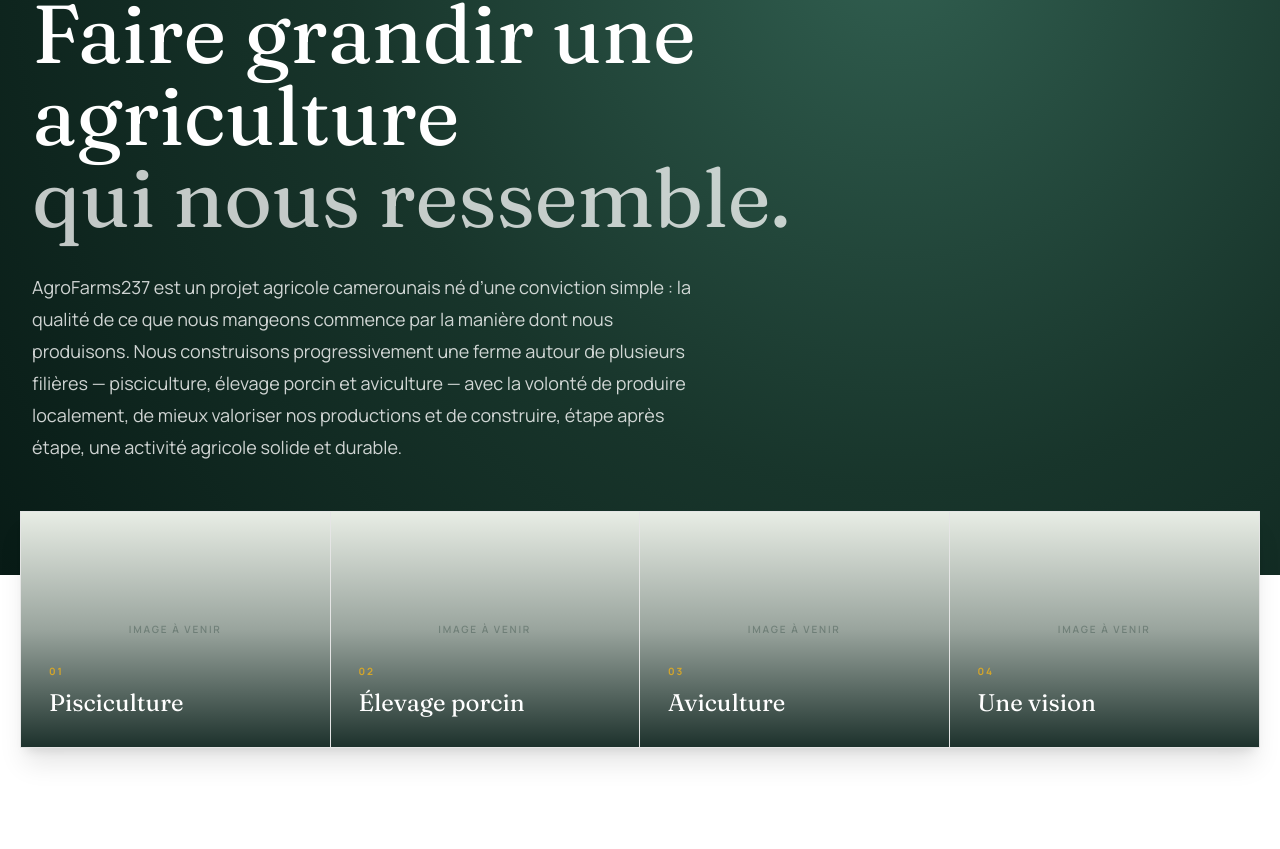
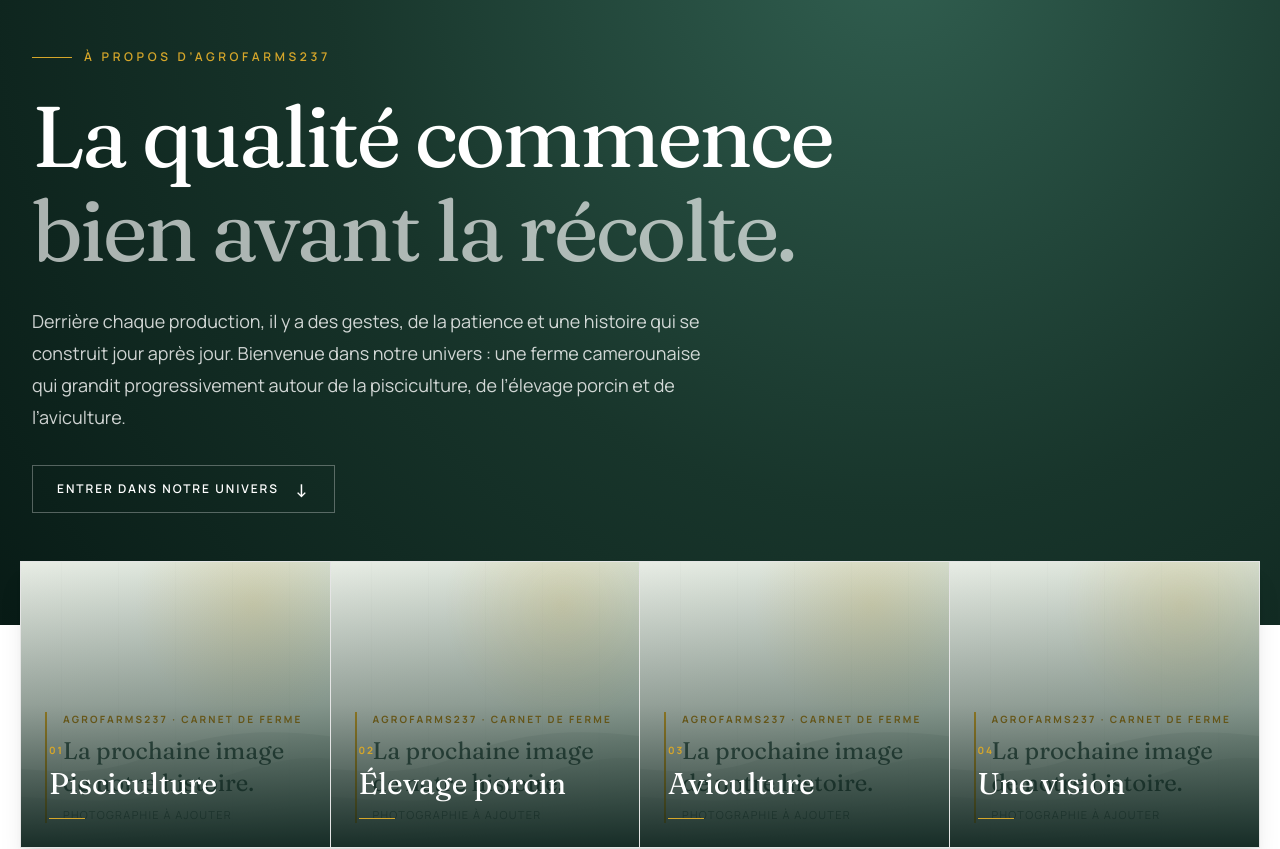
Before and after one commit to onguenejeanboscojo-ctrl/agrofarms237, a Next.js app: page /la-vie-de-la-ferme in a window 1280 px wide. Shown: the part 293-1142 px from the top of the page. Built offline with nearby package versions, Linux system fonts and the light colour scheme; no server answers.

Commit message:
Refactor page layout and styles for improved design
Updated layout and styles in the page component to enhance visual presentation and responsiveness.

```diff
--- a/app/la-vie-de-la-ferme/page.tsx
+++ b/app/la-vie-de-la-ferme/page.tsx
@@ -145,11 +145,29 @@ function MediaImage({
   if (!media) {
     return (
       <div
-        className={`flex h-full w-full items-center justify-center bg-[#E8EDE5] ${className}`}
+        role="img"
+        aria-label={`${alt} — photographie à ajouter`}
+        className={`relative flex h-full w-full items-end overflow-hidden bg-[#E8EDE5] ${className}`}
       >
-        <span className="text-[10px] font-semibold uppercase tracking-[0.18em] text-[#18352B]/30">
-          Image à venir
+        <div className="absolute inset-0 bg-[radial-gradient(ellipse_at_75%_15%,rgba(213,166,42,0.18),transparent_36%),linear-gradient(135deg,#E8EDE5_0%,#D6E0D5_48%,#B9CDBF_100%)]" />
+        <div className="absolute inset-0 opacity-30">
+          <svg viewBox="0 0 600 300" preserveAspectRatio="xMidYMid slice" className="h-full w-full" aria-hidden="true">
+            <path d="M0 230 C100 190 170 245 270 205 S450 175 600 210 V300 H0Z" fill="#18352B" opacity=".22" />
+            <path d="M0 260 C120 220 200 280 340 230 S480 220 600 245 V300 H0Z" fill="#18352B" opacity=".18" />
+            <path d="M60 0 V300 M120 0 V300 M180 0 V300 M240 0 V300 M300 0 V300 M360 0 V300 M420 0 V300 M480 0 V300 M540 0 V300" stroke="#18352B" strokeWidth=".5" opacity=".12" />
+          </svg>
+        </div>
+        <div className="relative m-4 border-l-2 border-[#D5A62A] pl-4 sm:m-6">
+          <span className="block text-[9px] font-bold uppercase tracking-[0.22em] text-[#A67D1A] sm:text-[10px]">
+            AgroFarms237 · Carnet de ferme
           </span>
+          <span className="mt-2 block max-w-[22rem] font-serif text-xl leading-tight text-[#18352B]/75 sm:text-2xl">
+            La prochaine image de notre histoire.
+          </span>
+          <span className="mt-2 block text-[10px] uppercase tracking-[0.12em] text-[#18352B]/50 sm:text-[11px]">
+            Photographie à ajouter
+          </span>
+        </div>
       </div>
     );
   }
@@ -296,13 +314,13 @@ export default async function LaVieDeLaFermePage() {
   );
 
   return (
-    <main className="min-w-0 overflow-x-clip bg-white text-[#18352B]">
+    <main className="bg-white text-[#18352B]">
 
       {/* ===================================================== */}
       {/* HERO                                                   */}
       {/* ===================================================== */}
 
-      <section className="relative min-h-[610px] overflow-hidden bg-[#18352B] text-white sm:min-h-[680px] lg:min-h-[800px]">
+      <section className="relative min-h-[700px] overflow-hidden bg-[#18352B] text-white sm:min-h-[760px] lg:min-h-[850px]">
 
         {heroMedia ? (
           <>
@@ -313,9 +331,9 @@ export default async function LaVieDeLaFermePage() {
             />
 
             {/* Image pleine largeur + profondeur */}
-            <div className="absolute inset-0 bg-[#071D18]/45" />
+            <div className="absolute inset-0 bg-[#071D18]/35" />
 
-            <div className="absolute inset-0 bg-gradient-to-r from-[#071D18]/90 via-[#071D18]/55 to-transparent" />
+            <div className="absolute inset-0 bg-gradient-to-r from-[#071D18]/90 via-[#071D18]/50 to-[#071D18]/10" />
 
             <div className="absolute inset-0 bg-gradient-to-t from-[#071D18]/80 via-transparent to-[#071D18]/15" />
 
@@ -326,24 +344,29 @@ export default async function LaVieDeLaFermePage() {
           <div className="absolute inset-0 bg-[radial-gradient(circle_at_70%_20%,#315F50_0%,#18352B_50%,#081B16_100%)]" />
         )}
 
-        <div className="relative mx-auto flex min-h-[610px] max-w-7xl items-end px-5 pb-12 pt-28 sm:min-h-[680px] sm:px-6 sm:pb-16 lg:min-h-[800px] lg:px-8 lg:pb-28 lg:pt-36">
+        <div className="relative mx-auto flex min-h-[700px] max-w-7xl items-end px-5 pb-14 pt-32 sm:min-h-[760px] sm:px-8 sm:pb-20 lg:min-h-[850px] lg:px-8 lg:pb-28">
 
           <div className="max-w-5xl">
 
-            <p className="mb-4 text-[10px] font-semibold uppercase tracking-[0.2em] text-[#D5A62A] sm:mb-6 sm:text-sm sm:tracking-[0.3em]">
+            <div className="mb-7 flex items-center gap-3">
+              <span className="h-px w-10 bg-[#D5A62A]" />
+              <p className="text-[10px] font-semibold uppercase tracking-[0.24em] text-[#D5A62A] sm:text-xs sm:tracking-[0.3em]">
                 À propos d’AgroFarms237
               </p>
+            </div>
 
-            <h1 className="max-w-full break-words font-serif text-[2.65rem] leading-[1.02] sm:text-6xl lg:text-[82px]">
-              Faire grandir une agriculture
-              <span className="block text-white/75">
-                qui nous ressemble.
-              </span>
+            <h1 className="max-w-5xl font-serif text-[2.8rem] leading-[0.98] tracking-[-0.035em] sm:text-6xl lg:text-[86px]">
+              La qualité commence
+              <span className="mt-1 block text-white/65 sm:mt-2">bien avant la récolte.</span>
             </h1>
 
-            <p className="mt-5 max-w-2xl text-sm leading-7 text-white/80 sm:mt-8 sm:text-lg sm:leading-8">
-              AgroFarms237 est un projet agricole camerounais né d’une conviction simple : la qualité de ce que nous mangeons commence par la manière dont nous produisons. Nous construisons progressivement une ferme autour de plusieurs filières — pisciculture, élevage porcin et aviculture — avec la volonté de produire localement, de mieux valoriser nos productions et de construire, étape après étape, une activité agricole solide et durable.
+            <p className="mt-6 max-w-2xl text-sm leading-7 text-white/80 sm:mt-8 sm:text-lg sm:leading-8">
+              Derrière chaque production, il y a des gestes, de la patience et une histoire qui se construit jour après jour. Bienvenue dans notre univers : une ferme camerounaise qui grandit progressivement autour de la pisciculture, de l’élevage porcin et de l’aviculture.
             </p>
+            <a href="#la-vie-de-la-ferme" className="mt-8 inline-flex min-h-12 items-center gap-4 border border-white/30 px-5 text-[10px] font-semibold uppercase tracking-[0.16em] text-white transition hover:border-[#D5A62A] hover:bg-[#D5A62A] hover:text-[#18352B] sm:px-6 sm:text-xs">
+              Entrer dans notre univers
+              <span aria-hidden="true" className="text-lg">↓</span>
+            </a>
 
           </div>
 
@@ -355,7 +378,7 @@ export default async function LaVieDeLaFermePage() {
       {/* CARTES SOUS HERO                                       */}
       {/* ===================================================== */}
 
-      <section className="relative z-10 -mt-6 px-4 sm:-mt-10 sm:px-5 lg:-mt-16">
+      <section className="relative z-10 -mt-10 px-5 lg:-mt-16">
 
         <div className="mx-auto grid max-w-7xl overflow-hidden border border-black/10 bg-white shadow-xl shadow-black/10 md:grid-cols-2 lg:grid-cols-4">
 
@@ -385,7 +408,7 @@ export default async function LaVieDeLaFermePage() {
             return (
               <article
                 key={item.title}
-                className="group relative min-h-[235px] overflow-hidden border-b border-black/10 last:border-b-0 md:border-r md:last:border-r-0 lg:border-b-0"
+                className="group relative min-h-[245px] overflow-hidden border-b border-black/10 last:border-b-0 md:min-h-[260px] md:border-r md:last:border-r-0 lg:min-h-[285px] lg:border-b-0"
               >
 
                 <div className="absolute inset-0">
@@ -400,15 +423,16 @@ export default async function LaVieDeLaFermePage() {
 
                 </div>
 
-                <div className="relative flex min-h-[235px] flex-col justify-end p-7 text-white">
+                <div className="relative flex min-h-[245px] flex-col justify-end p-5 text-white sm:min-h-[260px] sm:p-7 lg:min-h-[285px]">
 
                   <span className="text-[10px] font-bold uppercase tracking-[0.18em] text-[#D5A62A]">
                     0{index + 1}
                   </span>
 
-                  <h2 className="mt-2 font-serif text-2xl">
+                  <h2 className="mt-2 font-serif text-2xl leading-tight sm:text-3xl">
                     {item.title}
                   </h2>
+                  <span className="mt-4 h-px w-9 bg-[#D5A62A] transition-all duration-500 group-hover:w-16" />
 
                 </div>
 
@@ -426,9 +450,9 @@ export default async function LaVieDeLaFermePage() {
 
       <section className="bg-white">
 
-        <div className="mx-auto max-w-7xl px-5 py-14 sm:px-6 sm:py-20 lg:px-8 lg:py-36">
+        <div className="mx-auto max-w-7xl px-5 py-16 sm:px-6 sm:py-20 lg:px-8 lg:py-36">
 
-          <div className="grid min-w-0 gap-8 sm:gap-12 lg:grid-cols-[0.75fr_1.25fr] lg:items-start">
+          <div className="grid gap-16 lg:grid-cols-[0.75fr_1.25fr] lg:items-start">
 
             <div>
 
@@ -436,7 +460,7 @@ export default async function LaVieDeLaFermePage() {
                 Qui sommes-nous ?
               </p>
 
-              <h2 className="mt-5 font-serif text-3xl leading-[1.08] sm:text-5xl lg:text-6xl">
+              <h2 className="mt-5 font-serif text-4xl leading-[1.05] sm:text-5xl lg:text-6xl">
                 Une ferme qui se construit.
                 <span className="block text-[#A67D1A]">
                   Une vision qui grandit.
@@ -469,9 +493,9 @@ export default async function LaVieDeLaFermePage() {
 
 
           {/* PHOTO QUI SOMMES-NOUS */}
-          <div className="mt-10 grid min-w-0 gap-5 sm:mt-14 sm:gap-8 lg:mt-20 lg:grid-cols-[1.3fr_0.7fr]">
+          <div className="mt-20 grid gap-8 lg:grid-cols-[1.3fr_0.7fr]">
 
-            <div className="relative h-[280px] min-h-0 overflow-hidden bg-[#E8EDE5] sm:h-[360px] lg:h-auto lg:min-h-[450px]">
+            <div className="relative min-h-[450px] overflow-hidden bg-[#E8EDE5]">
 
               <MediaImage
                 media={whoWeAreMedia}
@@ -493,7 +517,7 @@ export default async function LaVieDeLaFermePage() {
 
 
             {/* NOTRE DÉMARCHE : FOND VERT CONSERVÉ */}
-            <div className="flex min-h-[340px] flex-col justify-between gap-8 bg-[#18352B] p-6 text-white sm:min-h-[400px] sm:p-9 lg:min-h-[450px] lg:p-12">
+            <div className="flex min-h-[450px] flex-col justify-between bg-[#18352B] p-9 text-white sm:p-12">
 
               <div>
 
@@ -528,7 +552,7 @@ export default async function LaVieDeLaFermePage() {
 
       <section className="bg-[#F3EFE5]">
 
-        <div className="mx-auto max-w-7xl px-5 py-14 sm:px-6 sm:py-20 lg:px-8 lg:py-36">
+        <div className="mx-auto max-w-7xl px-5 py-16 sm:px-6 sm:py-20 lg:px-8 lg:py-36">
 
           <div className="max-w-4xl">
 
@@ -536,7 +560,7 @@ export default async function LaVieDeLaFermePage() {
               Notre trajectoire
             </p>
 
-            <h2 className="mt-5 font-serif text-3xl leading-[1.08] sm:text-5xl lg:text-6xl">
+            <h2 className="mt-5 font-serif text-4xl leading-[1.05] sm:text-5xl lg:text-6xl">
               Une ferme ne se construit
               pas en une seule étape.
             </h2>
@@ -559,7 +583,7 @@ export default async function LaVieDeLaFermePage() {
               return (
                 <article
                   key={stage.number}
-                  className="grid min-w-0 gap-5 py-8 sm:gap-8 sm:py-10 lg:grid-cols-[90px_0.75fr_1fr] lg:items-center lg:gap-12"
+                  className="grid gap-8 py-10 lg:grid-cols-[90px_0.75fr_1fr] lg:items-center lg:gap-12"
                 >
 
                   <span className="font-serif text-5xl text-[#A67D1A]/35">
@@ -582,7 +606,7 @@ export default async function LaVieDeLaFermePage() {
 
                   </div>
 
-                  <div className="h-[200px] overflow-hidden bg-[#DCE5DC] sm:h-[260px] lg:h-[220px]">
+                  <div className="h-[220px] overflow-hidden bg-[#DCE5DC]">
 
                     <MediaImage
                       media={image}
@@ -609,9 +633,9 @@ export default async function LaVieDeLaFermePage() {
 
       <section className="bg-white">
 
-        <div className="mx-auto max-w-7xl px-5 py-14 sm:px-6 sm:py-20 lg:px-8 lg:py-36">
+        <div className="mx-auto max-w-7xl px-5 py-16 sm:px-6 sm:py-20 lg:px-8 lg:py-36">
 
-          <div className="grid min-w-0 gap-6 sm:gap-10 lg:grid-cols-[0.8fr_1.2fr] lg:items-end">
+          <div className="grid gap-10 lg:grid-cols-[0.8fr_1.2fr] lg:items-end">
 
             <div>
 
@@ -619,7 +643,7 @@ export default async function LaVieDeLaFermePage() {
                 Nos activités
               </p>
 
-              <h2 className="mt-5 font-serif text-3xl leading-[1.08] sm:text-5xl lg:text-6xl">
+              <h2 className="mt-5 font-serif text-4xl leading-[1.05] sm:text-5xl lg:text-6xl">
                 Trois filières,
                 <span className="block text-[#A67D1A]">
                   une même ambition.
@@ -635,7 +659,7 @@ export default async function LaVieDeLaFermePage() {
           </div>
 
 
-          <div className="mt-10 grid gap-5 sm:mt-12 sm:gap-6 lg:mt-16 lg:grid-cols-3">
+          <div className="mt-16 grid gap-6 lg:grid-cols-3">
 
             {activities.map((activity) => {
 
@@ -664,7 +688,7 @@ export default async function LaVieDeLaFermePage() {
 
                   </div>
 
-                  <div className="p-5 sm:p-9">
+                  <div className="p-8 sm:p-9">
 
                     <h3 className="font-serif text-3xl">
                       {activity.title}
@@ -690,7 +714,7 @@ export default async function LaVieDeLaFermePage() {
 
             <Link
               href="/notre-elevage"
-              className="inline-flex min-h-12 w-full items-center justify-center border border-[#18352B]/25 px-5 text-center text-[11px] font-semibold uppercase tracking-[0.1em] text-[#18352B] transition hover:bg-[#18352B] hover:text-white sm:w-auto sm:px-7 sm:text-xs sm:tracking-[0.14em]"
+              className="inline-flex min-h-12 items-center justify-center border border-[#18352B]/25 px-7 text-xs font-semibold uppercase tracking-[0.14em] text-[#18352B] transition hover:bg-[#18352B] hover:text-white"
             >
               Découvrir notre ferme
             </Link>
@@ -708,9 +732,9 @@ export default async function LaVieDeLaFermePage() {
 
       <section className="bg-[#18352B] text-white">
 
-        <div className="mx-auto max-w-7xl px-5 py-14 sm:px-6 sm:py-20 lg:px-8 lg:py-36">
+        <div className="mx-auto max-w-7xl px-5 py-16 sm:px-6 sm:py-20 lg:px-8 lg:py-36">
 
-          <div className="grid min-w-0 gap-8 sm:gap-12 lg:grid-cols-[0.9fr_1.1fr] lg:items-center">
+          <div className="grid gap-14 lg:grid-cols-[0.9fr_1.1fr] lg:items-center">
 
             <div>
 
@@ -718,7 +742,7 @@ export default async function LaVieDeLaFermePage() {
                 Notre vision
               </p>
 
-              <h2 className="mt-5 font-serif text-3xl leading-[1.08] sm:text-5xl lg:text-6xl">
+              <h2 className="mt-5 font-serif text-4xl leading-[1.05] sm:text-5xl lg:text-6xl">
                 Construire plus qu’une ferme.
                 <span className="block text-white/60">
                   Construire une activité agricole qui peut durer.
@@ -732,7 +756,7 @@ export default async function LaVieDeLaFermePage() {
             </div>
 
 
-            <div className="relative h-[320px] min-h-0 overflow-hidden bg-[#24463D] sm:h-[400px] lg:h-auto lg:min-h-[480px]">
+            <div className="relative min-h-[480px] overflow-hidden bg-[#24463D]">
 
               <MediaImage
                 media={visionMedia}
@@ -770,7 +794,7 @@ export default async function LaVieDeLaFermePage() {
 
       <section className="bg-[#F3EFE5]">
 
-        <div className="mx-auto max-w-7xl px-5 py-14 sm:px-6 sm:py-20 lg:px-8 lg:py-28">
+        <div className="mx-auto max-w-7xl px-5 py-16 sm:px-6 sm:py-20 lg:px-8 lg:py-28">
 
           <div className="max-w-3xl">
 
@@ -778,14 +802,14 @@ export default async function LaVieDeLaFermePage() {
               Nos valeurs
             </p>
 
-            <h2 className="mt-5 font-serif text-3xl leading-tight sm:text-5xl">
+            <h2 className="mt-5 font-serif text-4xl leading-tight sm:text-5xl">
               Ce qui guide notre manière de construire.
             </h2>
 
           </div>
 
 
-          <div className="mt-10 grid min-w-0 gap-px overflow-hidden border border-black/10 bg-black/10 sm:mt-12 md:grid-cols-2 lg:mt-16 lg:grid-cols-4">
+          <div className="mt-16 grid gap-px overflow-hidden border border-black/10 bg-black/10 md:grid-cols-2 lg:grid-cols-4">
 
             {[
               {
@@ -844,20 +868,23 @@ export default async function LaVieDeLaFermePage() {
 
       <section className="bg-white">
 
-        <div className="mx-auto max-w-7xl px-5 py-14 sm:px-6 sm:py-20 lg:px-8 lg:py-28">
+        <div className="mx-auto max-w-7xl px-5 py-16 sm:px-6 sm:py-20 lg:px-8 lg:py-28">
 
           <div className="max-w-3xl">
 
-            <p className="text-xs font-semibold uppercase tracking-[0.25em] text-[#A67D1A]">
-              La vie de la ferme
+            <div className="flex items-center gap-3">
+              <span className="h-px w-9 bg-[#D5A62A]" />
+              <p className="text-[10px] font-semibold uppercase tracking-[0.22em] text-[#A67D1A] sm:text-xs sm:tracking-[0.25em]">
+                Le journal de la ferme
               </p>
+            </div>
 
-            <h2 className="mt-5 font-serif text-3xl leading-tight sm:text-5xl">
-              Derrière chaque production, il y a du travail.
+            <h2 className="mt-5 max-w-4xl font-serif text-3xl leading-[1.08] tracking-[-0.02em] sm:text-5xl lg:text-6xl">
+              Les coulisses d’une histoire qui grandit.
             </h2>
 
-            <p className="mt-6 text-base leading-8 text-black/60 sm:text-lg">
-              Une ferme ne se résume jamais à ce que l’on voit sur une étagère ou dans une assiette. Derrière chaque production, il y a des journées de travail, des soins, de l’entretien, de l’organisation, des décisions, des apprentissages et parfois des imprévus. Cette partie de notre site est une fenêtre ouverte sur cette réalité. Vous y découvrirez progressivement les coulisses d’AgroFarms237 : les productions, les installations, les animaux, les moments de travail et les étapes qui font évoluer la ferme. Parce que nous voulons aussi vous montrer ce qu’il y a derrière ce que nous produisons.
+            <p className="mt-5 max-w-3xl text-sm leading-7 text-black/60 sm:mt-6 sm:text-lg sm:leading-8">
+              Les bassins, les animaux, les installations, les journées de travail et les petites victoires : cet espace est destiné à accueillir les images qui racontent notre quotidien. Certaines histoires sont déjà visibles, d’autres viendront au fil de la vie de la ferme.
             </p>
 
           </div>
@@ -897,7 +924,7 @@ export default async function LaVieDeLaFermePage() {
 
       <section className="bg-[#F3EFE5]">
 
-        <div className="mx-auto max-w-7xl px-5 py-14 sm:px-6 sm:py-20 lg:px-8 lg:py-28">
+        <div className="mx-auto max-w-7xl px-5 py-16 sm:px-6 sm:py-20 lg:px-8 lg:py-28">
 
           <div className="max-w-3xl">
 
@@ -905,7 +932,7 @@ export default async function LaVieDeLaFermePage() {
               Notre équipe
             </p>
 
-            <h2 className="mt-5 font-serif text-3xl leading-tight sm:text-5xl">
+            <h2 className="mt-5 font-serif text-4xl leading-tight sm:text-5xl">
               Derrière une ferme, il y a toujours des femmes et des hommes.
             </h2>
 
@@ -918,7 +945,7 @@ export default async function LaVieDeLaFermePage() {
 
           {team.length > 0 ? (
 
-            <div className="mt-10 grid min-w-0 gap-5 sm:mt-12 sm:grid-cols-2 sm:gap-8 lg:mt-16 lg:grid-cols-3">
+            <div className="mt-16 grid gap-8 sm:grid-cols-2 lg:grid-cols-3">
 
               {team.map((member) => {
 
@@ -960,7 +987,7 @@ export default async function LaVieDeLaFermePage() {
                     </div>
 
 
-                    <div className="p-5 sm:p-8">
+                    <div className="p-8">
 
                       <h3 className="font-serif text-2xl">
                         {member.name}
@@ -991,7 +1018,7 @@ export default async function LaVieDeLaFermePage() {
 
           ) : teamMedia.length > 0 ? (
 
-            <div className="mt-10 grid min-w-0 gap-5 sm:mt-12 sm:grid-cols-2 sm:gap-6 lg:mt-16 lg:grid-cols-3">
+            <div className="mt-16 grid gap-6 sm:grid-cols-2 lg:grid-cols-3">
 
               {teamMedia.map((media) => (
                 <MediaCard
@@ -1027,7 +1054,7 @@ export default async function LaVieDeLaFermePage() {
 
       <section className="bg-white">
 
-        <div className="mx-auto max-w-7xl px-5 py-14 sm:px-6 sm:py-20 lg:px-8 lg:py-28">
+        <div className="mx-auto max-w-7xl px-5 py-16 sm:px-6 sm:py-20 lg:px-8 lg:py-28">
 
           <div className="max-w-3xl">
 
@@ -1035,7 +1062,7 @@ export default async function LaVieDeLaFermePage() {
               Actualités
             </p>
 
-            <h2 className="mt-5 font-serif text-3xl leading-tight sm:text-5xl">
+            <h2 className="mt-5 font-serif text-4xl leading-tight sm:text-5xl">
               L’histoire continue de s’écrire.
             </h2>
 
@@ -1048,7 +1075,7 @@ export default async function LaVieDeLaFermePage() {
 
           {newsMedia.length > 0 && (
 
-            <div className="mt-10 grid min-w-0 gap-5 sm:mt-12 sm:grid-cols-2 sm:gap-6 lg:mt-16 lg:grid-cols-3">
+            <div className="mt-16 grid gap-6 sm:grid-cols-2 lg:grid-cols-3">
 
               {newsMedia.map((media) => (
                 <MediaCard
@@ -1065,7 +1092,7 @@ export default async function LaVieDeLaFermePage() {
 
           {posts.length > 0 && (
 
-            <div className="mt-8 grid min-w-0 gap-5 sm:mt-10 sm:gap-6 md:grid-cols-3">
+            <div className="mt-10 grid gap-6 md:grid-cols-3">
 
               {posts.map((post) => (
                 <article
@@ -1073,7 +1100,7 @@ export default async function LaVieDeLaFermePage() {
                   className="border border-black/10 bg-[#F3EFE5]"
                 >
 
-                  <div className="p-5 sm:p-8">
+                  <div className="p-8">
 
                     <p className="text-xs font-semibold uppercase tracking-[0.15em] text-[#A67D1A]">
                       Actualité
@@ -1125,22 +1152,22 @@ export default async function LaVieDeLaFermePage() {
 
       <section className="bg-[#18352B] text-white">
 
-        <div className="mx-auto max-w-7xl px-5 py-14 sm:px-6 sm:py-20 lg:px-8 lg:py-24">
+        <div className="mx-auto max-w-7xl px-5 py-16 sm:px-6 sm:py-20 lg:px-8 lg:py-24">
 
-          <div className="grid min-w-0 gap-8 sm:gap-12 lg:grid-cols-[1fr_auto] lg:items-end">
+          <div className="grid gap-12 lg:grid-cols-[1fr_auto] lg:items-end">
 
             <div className="max-w-4xl">
 
-              <p className="text-xs font-semibold uppercase tracking-[0.25em] text-[#D5A62A]">
+              <div className="flex items-center gap-3">
+                <span className="h-px w-10 bg-[#D5A62A]" />
+                <p className="text-[10px] font-semibold uppercase tracking-[0.25em] text-[#D5A62A] sm:text-xs">
                   AgroFarms237
                 </p>
+              </div>
 
-              <h2 className="mt-5 font-serif text-3xl leading-[1.08] sm:text-5xl lg:text-6xl">
-                Une ferme.
-                Plusieurs productions.
-                <span className="block text-white/60">
-                  Une histoire qui ne fait que commencer.
-                </span>
+              <h2 className="mt-5 font-serif text-3xl leading-[1.05] tracking-[-0.025em] sm:text-5xl lg:text-6xl">
+                Une ferme. Plusieurs productions.
+                <span className="mt-2 block text-white/60">Une histoire que vous pouvez suivre.</span>
               </h2>
 
               <p className="mt-7 max-w-2xl text-base leading-8 text-white/60">
@@ -1150,7 +1177,7 @@ export default async function LaVieDeLaFermePage() {
             </div>
 
 
-            <div className="flex min-w-0 flex-col gap-3 sm:flex-row sm:flex-wrap lg:flex-col">
+            <div className="flex flex-col gap-3 sm:flex-row lg:flex-col">
 
               <Link
                 href="/notre-elevage"
```
Lines whose indentation alone changed are shown as unchanged.
